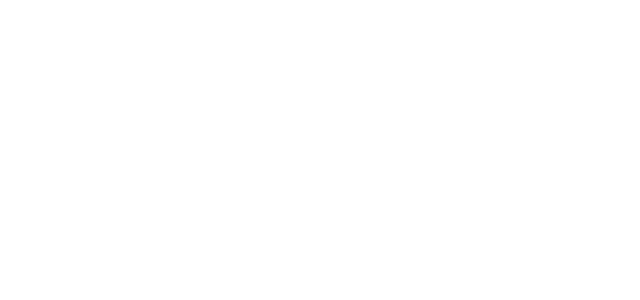
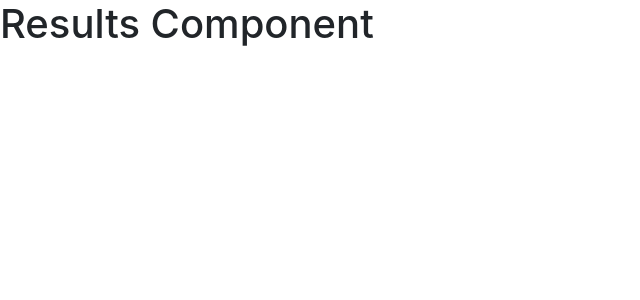
Before and after one commit to Caritochoa/lucisProt, a React (Create React App) app: page /results in a window 1280 px wide. Before the commit this address had no page. Shown: the top 300 px of the page, without its empty margins (0-640 px from the left). Built offline with nearby package versions, Linux system fonts and the light colour scheme.

Commit message:
results component creation

```diff
--- a/src/App.js
+++ b/src/App.js
@@ -2,6 +2,8 @@
 import { BrowserRouter as Router, Routes, Route } from 'react-router-dom';
 import Home from './components/home/home';
 import Camera from './components/camera/camera';
+import Results from './components/results/results';
+
 
 function App() {
   return (
@@ -9,6 +11,7 @@
       <Routes>
         <Route path="/" element={<Home />} />
         <Route path="/camera" element={<Camera />} />
+        <Route path="/results" element={<Results />} />
       </Routes>
     </div>
 
--- /dev/null
+++ b/src/components/results/results.js
@@ -0,0 +1,14 @@
+import React from 'react';
+import 'bootstrap/dist/css/bootstrap.min.css';
+
+function Results() {
+
+  return (
+    <div>
+
+      <h1>Results Component</h1>
+    </div>
+  );
+}
+
+export default Results;
```
